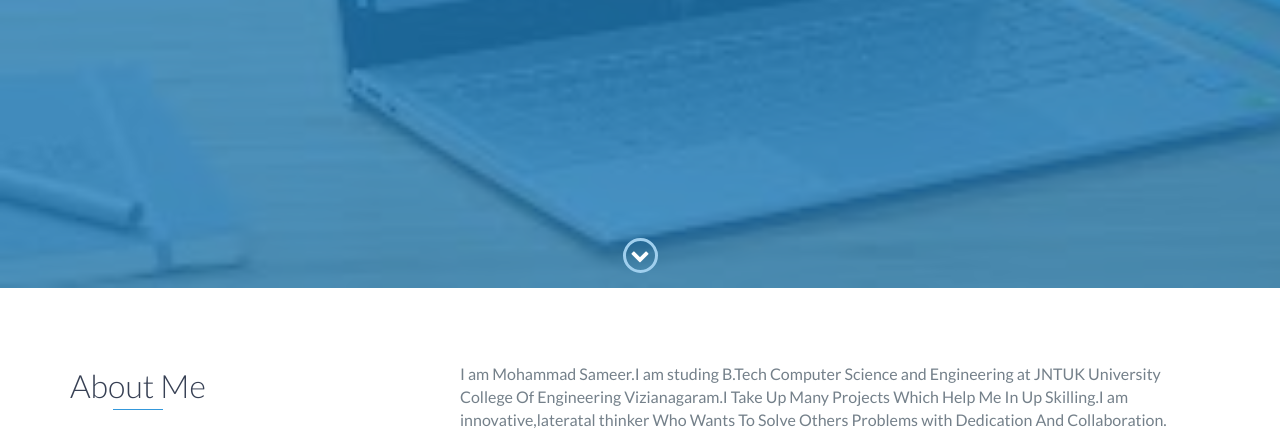
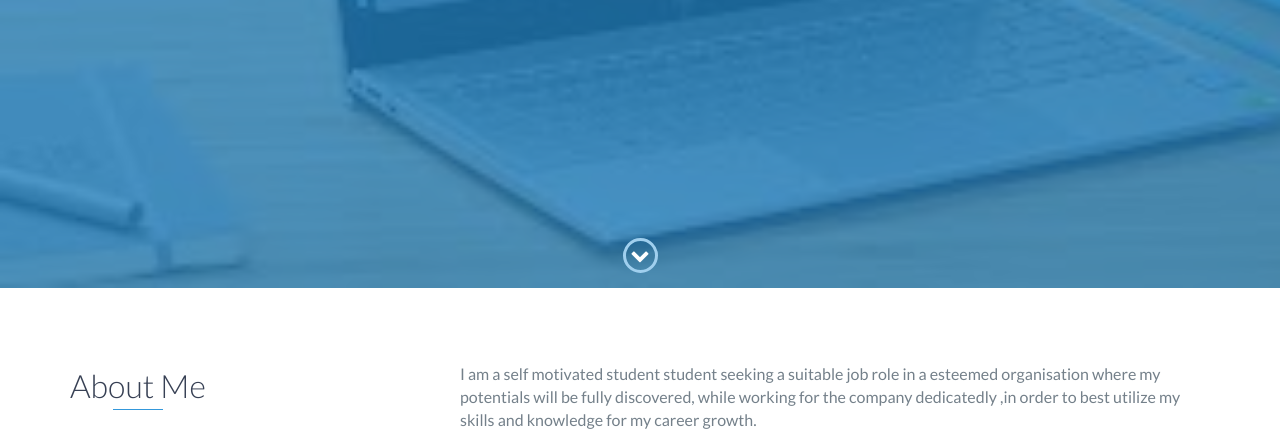
Before and after one commit to sameer6143/sameer6143, a website: page index.html in a window 1280 px wide. Shown: the part 512-952 px from the top of the page. Drawn offline with nearby package versions, Linux system fonts and the light colour scheme.

Commit message:
Update index.html

```diff
--- a/index.html
+++ b/index.html
@@ -72,10 +72,8 @@
                     <h2 class="heading">About Me</h2>
                 </div>
                 <div class="col-md-8">
-                    <p>I am Mohammad Sameer.I am studing B.Tech Computer Science and Engineering at JNTUK University College Of Engineering Vizianagaram.I Take Up Many Projects Which
-Help Me In Up Skilling.I am innovative,lateratal thinker Who Wants To Solve Others Problems with Dedication And Collaboration.
-
-                        </p>
+                    <p>I am a self motivated student student seeking a suitable job role in a esteemed organisation where my potentials will be fully discovered, while working for the company dedicatedly ,in order to best utilize my skills and knowledge
+for my career growth.</p>
                 </div>
             </div>
         </div>
```
